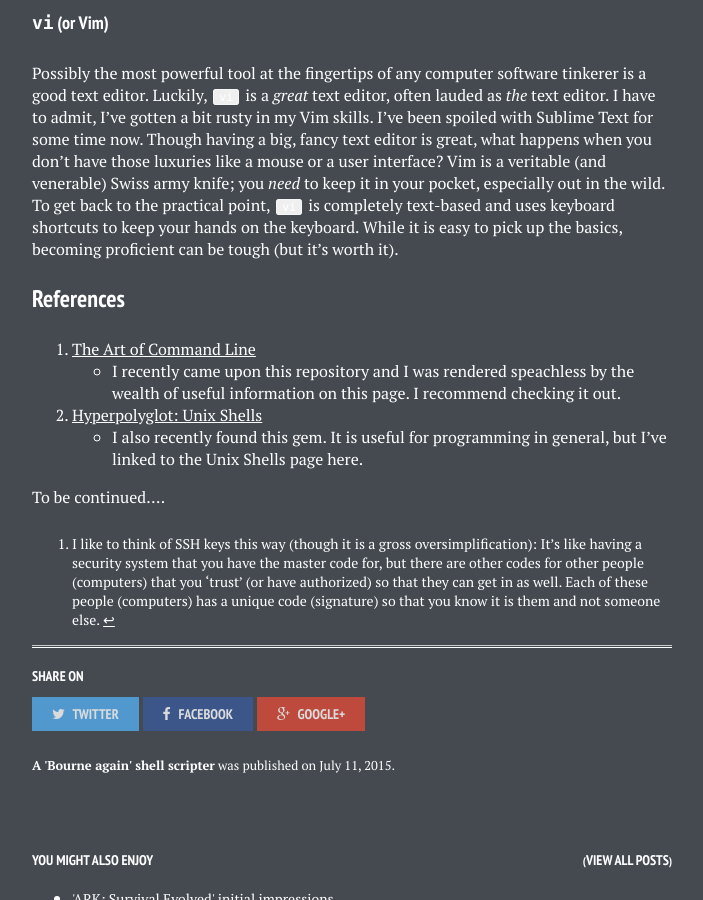
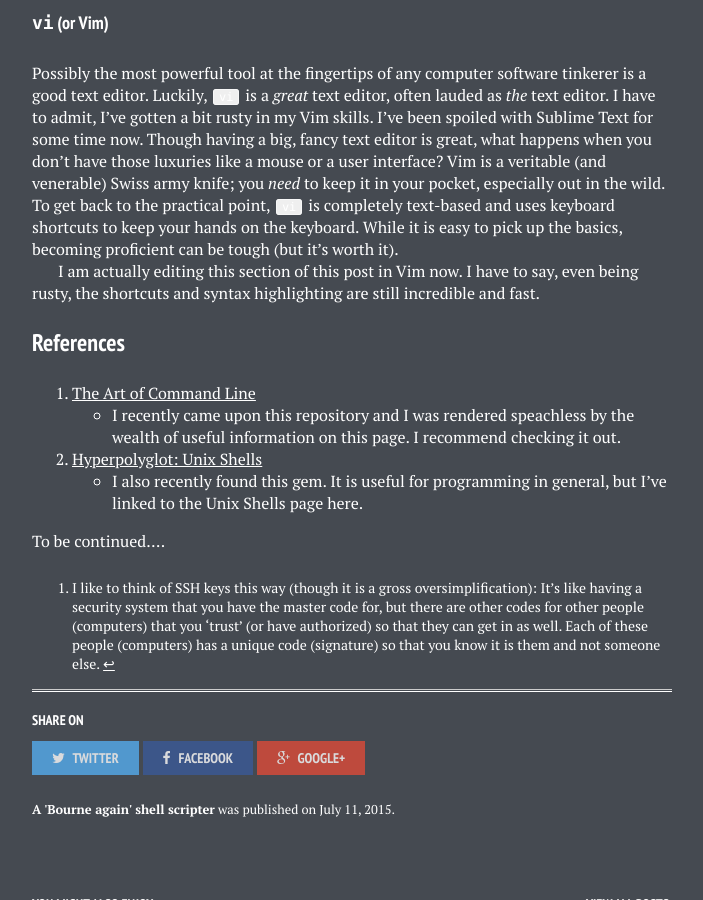
Before and after one commit to lmarkley/lmarkley.github.io, a Jekyll site: the page built from _posts/2015-07-11-Nmap-and-other-things.markdown, in a window 1280 px wide and 900 px high, scrolled down 2456 px. Shown: the whole window, without its empty margins (288-991 px from the left). Built offline with Jekyll 4.4.1, drawn with Linux system fonts in a browser that asks for light colours; nearby versions of some CDN libraries.

Commit message:
Added a bit about using Vim

```diff
--- a/_posts/2015-07-11-Nmap-and-other-things.markdown
+++ b/_posts/2015-07-11-Nmap-and-other-things.markdown
@@ -58,6 +58,8 @@ Nmap doesn't come stock with bash; it is third party software but it is one of m
 
 Possibly the most powerful tool at the fingertips of any computer software tinkerer is a good text editor. Luckily, `vi` is a *great* text editor, often lauded as *the* text editor. I have to admit, I've gotten a bit rusty in my Vim skills. I've been spoiled with Sublime Text for some time now. Though having a big, fancy text editor is great, what happens when you don't have those luxuries like a mouse or a user interface? Vim is a veritable (and venerable) Swiss army knife; you *need* to keep it in your pocket, especially out in the wild. To get back to the practical point, `vi` is completely text-based and uses keyboard shortcuts to keep your hands on the keyboard. While it is easy to pick up the basics, becoming proficient can be tough (but it's worth it).
 
+I am actually editing this section of this post in Vim now. I have to say, even being rusty, the shortcuts and syntax highlighting are still incredible and fast.
+
 ### References
 
 1. [The Art of Command Line](https://github.com/jlevy/the-art-of-command-line)
```
